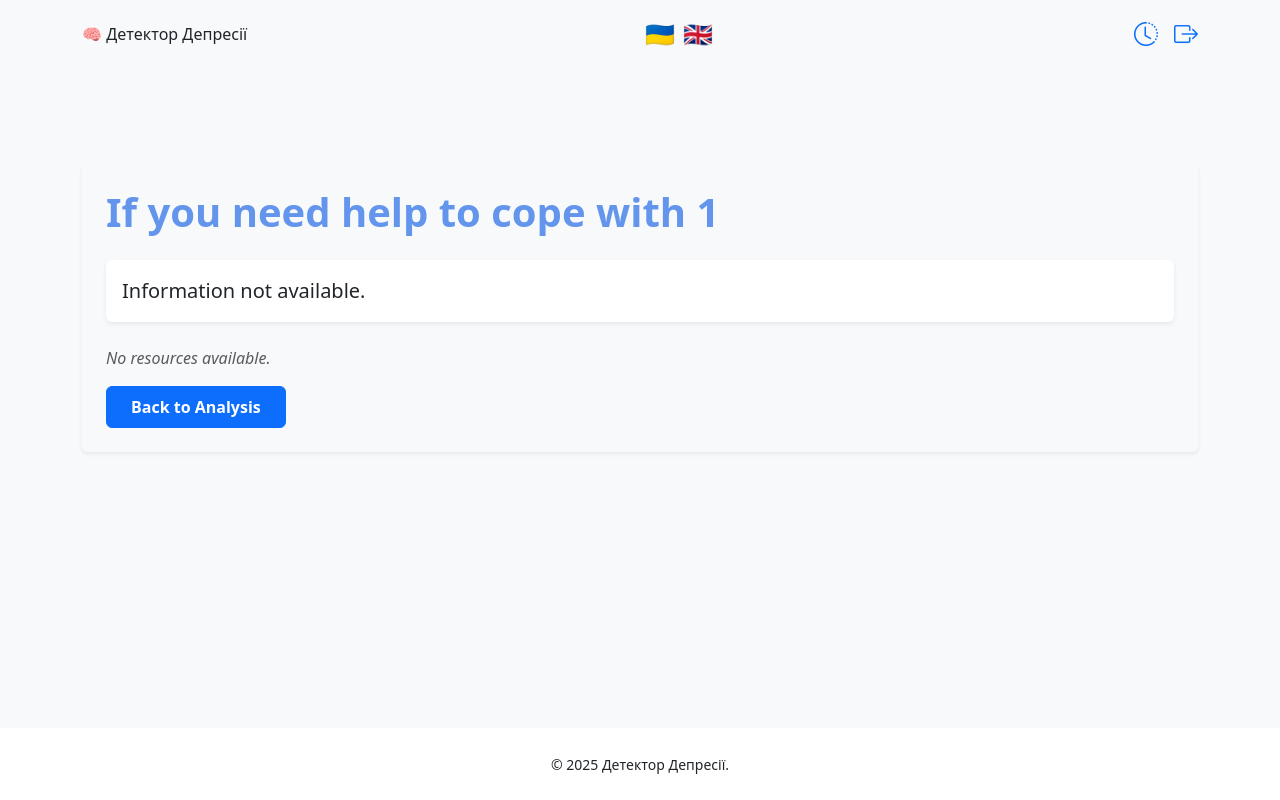
After one commit to MarianaDek/DepressionDetection, a Flask app: page /support/1 in a window 1280 px wide. The commit adds this page. Run offline with Flask 3, Linux system fonts and the light colour scheme; the visitor is signed in with stand-in values (Sample User, id 1); parts of the project's set-up code (start-up, migrations or seed data) failed here and were passed over.

Commit message:
support page

```diff
--- a/src/ml/inference.py
+++ b/src/ml/inference.py
@@ -4,6 +4,11 @@ import numpy as np
 from scipy.sparse import csr_matrix, hstack as sparse_hstack
 from src.ml.dataCleaning import preprocess_text
 from src.ml.vectorizers import vectorize_one, vote_proba_rf
+
+from langdetect import detect
+from googletrans import Translator
+
+translator = Translator()
 
 BINARY_CLASS_NAMES = {0: 'Not Depressed', 1: 'Depressed'}
 TYPE_CLASS_NAMES   = {
@@ -18,7 +23,6 @@ MODELS_DIR = os.path.abspath(
     os.path.join(os.path.dirname(__file__), '..', '..', 'models')
 )
 
-
 BIN_PATH = next(
     os.path.join(MODELS_DIR, f)
     for f in os.listdir(MODELS_DIR)
@@ -30,28 +34,21 @@ TYPE_PATH = next(
     if f.startswith('RF_Multi_tfidf') and f.endswith('.pkl')
 )
 
-
 bin_model,  bin_vec  = joblib.load(BIN_PATH)
 type_model, type_vec = joblib.load(TYPE_PATH)
 
-
 def _combine_text_and_meta(X_text, age: float, gender: float, age_cat: float):
-
     meta = np.array([[age, gender, age_cat]])
-
     total_expected = bin_model.n_features_in_
     text_dim = X_text.shape[1]
     meta_dim = meta.shape[1]
-
     missing = total_expected - (text_dim + meta_dim)
     if missing < 0:
         raise ValueError(
             f"Model expects {total_expected} features, "
             f"but text+meta give {text_dim+meta_dim}"
         )
-
     pad = np.zeros((1, missing), dtype=float)
-
     if hasattr(X_text, 'toarray'):
         return sparse_hstack([
             X_text,
@@ -61,9 +58,21 @@ def _combine_text_and_meta(X_text, age: float, gender: float, age_cat: float):
     else:
         return np.hstack([X_text, meta, pad])
 
+def translate_to_english(text: str) -> str:
+    try:
+        lang = detect(text)
+    except:
+        lang = 'en'
+    if lang != 'en':
+        translated = translator.translate(text, src=lang, dest='en')
+        return translated.text
+    else:
+        return text
 
 def predict_full(text: str, age: float, gender: float, age_cat: float):
-    cleaned = preprocess_text(text)
+    text_en = translate_to_english(text)
+
+    cleaned = preprocess_text(text_en)
     X_txt   = vectorize_one(cleaned, bin_vec)
     X_full  = _combine_text_and_meta(X_txt, age, gender, age_cat)
 
@@ -73,10 +82,8 @@ def predict_full(text: str, age: float, gender: float, age_cat: float):
         p1 = float(bin_model.predict(X_full)[0] == 1)
     is_depr = p1 >= 0.5
 
-
     if not is_depr:
         return False, p1, None, None
-
 
     X_type = vectorize_one(cleaned, type_vec)
     if hasattr(type_model, 'predict_proba'):
--- a/src/translations/translations.py
+++ b/src/translations/translations.py
@@ -4,8 +4,10 @@ translations = {
         'Analysis history': 'Історія аналізів',
         'Analysis History':'Історія запитів',
         'New Analysis':'Новий аналіз',
+        'Get Support':'Отримати допомогу',
         'Date':'Дата',
         'Time':'Час',
+        'Start Speaking':'Натисніть і говоріть',
         'Probability':'Ймовірність',
         'Actions':'Дії',
         'Log out': 'Вийти',
--- a/src/webapp/routes/routes.py
+++ b/src/webapp/routes/routes.py
@@ -54,13 +54,6 @@ def analyze():
             flash(f"Model error: {e}", 'danger')
             return render_template('analyze.html')
 
-        # if not is_depr:
-        #     result_label = 'Not Depressed'
-        #     record_probs = {'Not Depressed': round(1 - prob_depr, 4)}
-        # else:
-        #     result_label = type_label
-        #     record_probs = {'Depressed': round(prob_depr, 4)}
-
         result_label = 'Depressed' if is_depr else 'Not Depressed'
         binary_probs = {
             'Depressed': round(prob_depr, 4),
@@ -86,3 +79,66 @@ def analyze():
             TYPE_CLASS_NAMES=TYPE_CLASS_NAMES,
         )
     return render_template('analyze.html')
+
+
+@bp.route('/support/<disorder>')
+@login_required
+def support(disorder):
+    support_data = {
+        'Stress': {
+            'title': 'Stress',
+            'description': 'Information about stress and available support.',
+            'resources': [
+                {'name': 'Free online therapy sessions',
+                 'url': 'https://www.therapyroute.com/free-therapy-for-ukraine'},
+                {'name': 'Online support groups', 'url': 'https://www.heypeers.com/meetings/42423/details'},
+                {'name': 'Articles about stress management', 'url': 'https://www.stress-management-articles.com'},
+            ]
+        },
+        'Depression': {
+            'title': 'Depression',
+            'description': 'Information about depression and available support.',
+            'resources': [
+                {'name': 'Free online therapy sessions',
+                 'url': 'https://www.therapyroute.com/free-therapy-for-ukraine'},
+                {'name': 'Online support groups', 'url': 'https://www.heypeers.com/meetings/42410/details'},
+                {'name': 'Articles about depression', 'url': 'https://www.depression-info.com'},
+            ]
+        },
+        'Bipolar disorder': {
+            'title': 'Bipolar disorder',
+            'description': 'Information about bipolar disorder and available support.',
+            'resources': [
+                {'name': 'Free online therapy sessions',
+                 'url': 'https://www.therapyroute.com/free-therapy-for-ukraine'},
+                {'name': 'Online support groups', 'url': 'https://www.heypeers.com/meetings/41928/details'},
+                {'name': 'Articles about bipolar disorder', 'url': 'https://www.bipolar-info.com'},
+            ]
+        },
+        'Personality disorder': {
+            'title': 'Personality disorder',
+            'description': 'Information about personality disorders and available support.',
+            'resources': [
+                {'name': 'Free online therapy sessions',
+                 'url': 'https://www.therapyroute.com/free-therapy-for-ukraine'},
+                {'name': 'Online support groups', 'url': 'https://www.heypeers.com/meetings/41928/details'},
+                {'name': 'Articles about personality disorders', 'url': 'https://www.personality-disorder-info.com'},
+            ]
+        },
+        'Anxiety': {
+            'title': 'Anxiety',
+            'description': 'Information about anxiety and available support.',
+            'resources': [
+                {'name': 'Free online therapy sessions',
+                 'url': 'https://www.therapyroute.com/free-therapy-for-ukraine'},
+                {'name': 'Online support groups', 'url': 'https://www.heypeers.com/meetings/41928/details'},
+                {'name': 'Articles about anxiety', 'url': 'https://www.anxiety-info.com'},
+            ]
+        },
+    }
+    data = support_data.get(disorder, {
+        'title': disorder,
+        'description': 'Information not available.',
+        'resources': []
+    })
+    return render_template('support.html', disorder=data)
--- a/src/webapp/templates/base.html
+++ b/src/webapp/templates/base.html
@@ -7,7 +7,6 @@
 
     <link href="https://cdn.jsdelivr.net/npm/bootstrap@5.3.0/dist/css/bootstrap.min.css" rel="stylesheet">
     <link href="https://cdn.jsdelivr.net/npm/bootstrap-icons@1.10.5/font/bootstrap-icons.css" rel="stylesheet">
-  <link rel="stylesheet" href="{{ url_for('static', filename='style.css') }}">
 
     {% block head_extra %}{% endblock %}
 </head>
@@ -17,16 +16,19 @@
 <header class="container py-3">
     <div class="d-flex justify-content-between align-items-center">
         <a class="navbar-brand" href="{{ url_for('webapp.home', lang=get_locale()) }}">
-        🧠{{ _('Depression Detector') }}
+            🧠 {{ _('Depression Detector') }}
         </a>
         <div class="language-switcher d-flex align-items-center me-3">
-        <a href="{{ request.path }}?lang=uk" class="btn btn-link p-0 me-2" title="Українська" role="button">
+            <a href="{{ request.path }}?lang=uk" class="lang-flag fs-4 me-2 text-decoration-none" title="Українська"
+               role="button">
                 🇺🇦
             </a>
-        <a href="{{ request.path }}?lang=en" class="btn btn-link p-0" title="English" role="button">
+            <a href="{{ request.path }}?lang=en" class="lang-flag fs-4 me-2 text-decoration-none" title="English"
+               role="button">
                 🇬🇧
             </a>
         </div>
+
         <div class="d-flex align-items-center">
             {% if current_user.is_authenticated %}
             <a href="{{ url_for('history.history', lang=get_locale()) }}"
--- /dev/null
+++ b/src/webapp/templates/support.html
@@ -0,0 +1,36 @@
+{% extends "base.html" %}
+
+{% block title %}{{ _('Support for') }} {{ disorder.title }}{% endblock %}
+
+{% block content %}
+<div class="container my-5 p-4 bg-light rounded shadow-sm">
+    <h1 class="mb-4 fw-bold"  style="color:#6495ED;">{{ _('If you need help to cope with ') }} {{ disorder.title }}</h1>
+    <div class="card mb-4 shadow-sm border-0">
+        <div class="card-body">
+            <p class="card-text fs-5 text-green">{{ _(disorder.description) }}</p>
+        </div>
+    </div>
+
+    {% if disorder.resources %}
+    <h5 class="mb-3 fw-semibold"  style="color:#0F52BA;">{{ _('Helpful resources:') }}</h5>
+    <ul class="list-group mb-4 shadow-sm rounded">
+        {% for res in disorder.resources %}
+        <li class="list-group-item d-flex align-items-center gap-3">
+            <i class="bi bi-link-45deg fs-4 "  style="color: #6495ED; transition: color 0.3s;"></i>
+            <a href="{{ res.url }}" target="_blank" rel="noopener noreferrer" class="text-decoration-none fw-medium"
+               style="color: #6495ED; transition: color 0.3s;">
+                {{ res.name }}
+            </a>
+        </li>
+        {% endfor %}
+    </ul>
+    {% else %}
+    <p class="text-muted fst-italic">{{ _('No resources available.') }}</p>
+    {% endif %}
+
+    <a href="{{ url_for('webapp.analyze', lang=get_locale()) }}"
+       class="btn  btn-primary px-4 py-2 fw-semibold rounded">
+        {{ _('Back to Analysis') }}
+    </a>
+</div>
+{% endblock %}
```
Also changed, not shown: src/webapp/templates/analyze.html (+42 -1 lines), src/webapp/templates/result.html (+8 -0 lines), src/app.db. Lines whose indentation alone changed are shown as unchanged.
